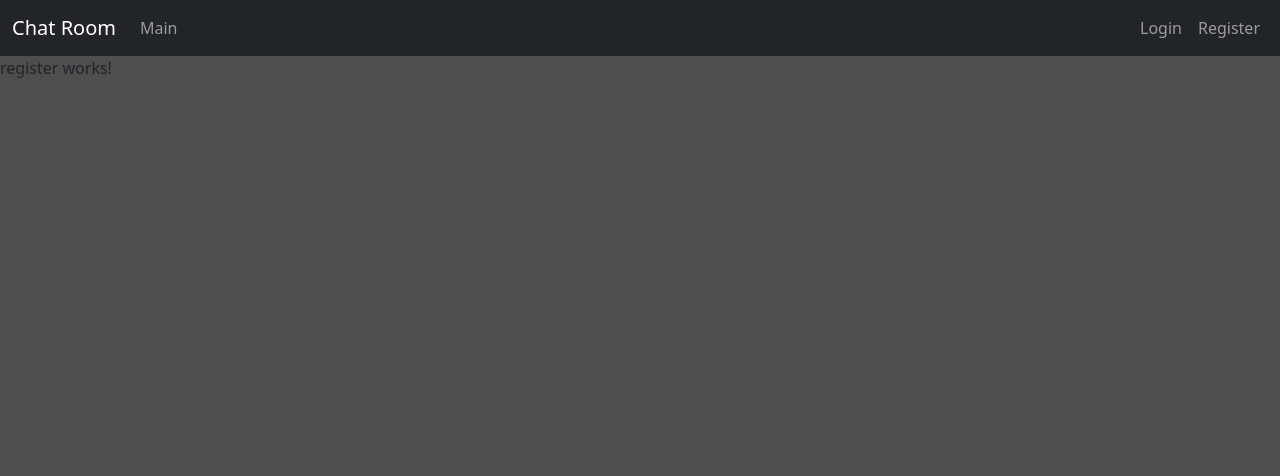
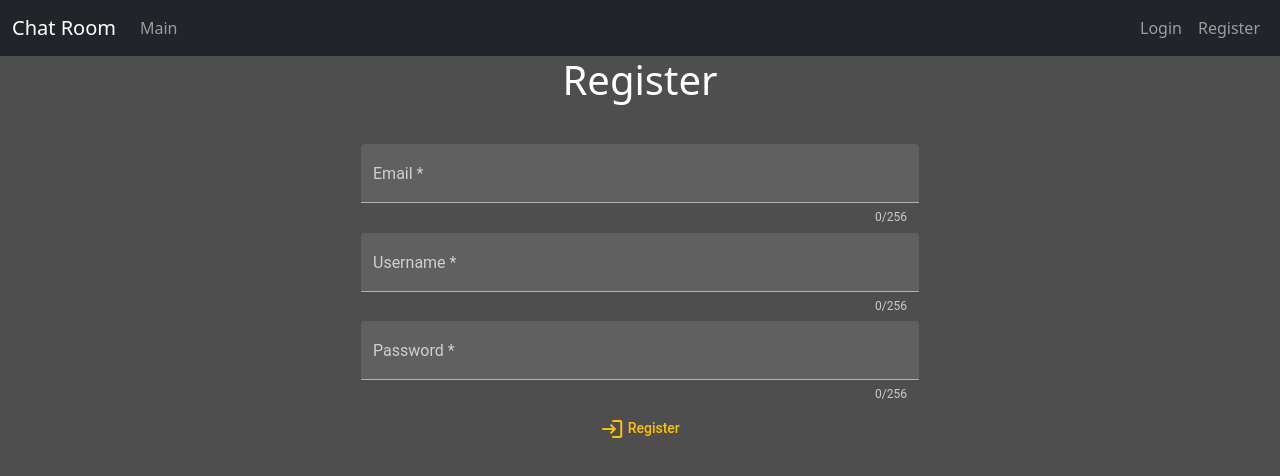
Before and after one commit to GustasJanusauskas/Chatroom-Site, an Angular app in the folder chatroomsite_frontend/: page /register in a window 1280 px wide. Shown: the top 476 px of the page. Built offline with nearby package versions, Linux system fonts and the light colour scheme.

Commit message:
Added UI for login and register pages

```diff
--- a/chatroomsite_frontend/src/app/app.module.ts
+++ b/chatroomsite_frontend/src/app/app.module.ts
@@ -2,6 +2,8 @@ import { NgModule } from '@angular/core';
 import { BrowserModule } from '@angular/platform-browser';
 import { BrowserAnimationsModule } from '@angular/platform-browser/animations';
 import { AppRoutingModule } from './app-routing.module';
+import { FormsModule, ReactiveFormsModule } from "@angular/forms";
+
 import { MatIconModule } from "@angular/material/icon";
 import {MatInputModule} from '@angular/material/input';
 import {MatCardModule} from '@angular/material/card';
@@ -23,6 +25,8 @@ import { RegisterComponent } from './register/register.component';
     BrowserModule,
     BrowserAnimationsModule,
     AppRoutingModule,
+    FormsModule,
+    ReactiveFormsModule,
     MatIconModule,
     MatInputModule,
     MatCardModule,
--- a/chatroomsite_frontend/src/app/login/login.component.css
+++ b/chatroomsite_frontend/src/app/login/login.component.css
@@ -0,0 +1,8 @@
+#LoginMain {
+    text-align: center;
+    color: var(--text-colour);
+}
+
+@media only screen and (max-width: 900px) {
+
+}
--- a/chatroomsite_frontend/src/app/login/login.component.html
+++ b/chatroomsite_frontend/src/app/login/login.component.html
@@ -1 +1,21 @@
-<p>login works!</p>
+<div id="LoginMain">
+    <div class="container">
+        <h1>Login</h1>
+        <br>
+        <mat-form-field class="LongInput mt-2" appearance="fill">
+            <mat-label>Username</mat-label>
+            <input matInput maxlength="256" type="text" placeholder="Please enter your username." [formControl]="username" autocomplete="off">
+            <mat-hint align="end">{{username.value!.length || 0}}/256</mat-hint>
+            <mat-error *ngIf="username.invalid">{{getErrorMsg(username)}}</mat-error>
+        </mat-form-field>
+        <br>
+        <mat-form-field class="LongInput mt-2" appearance="fill">
+            <mat-label>Password</mat-label>
+            <input matInput maxlength="256" type="password" placeholder="Please enter your password." [formControl]="password" autocomplete="off">
+            <mat-hint align="end">{{password.value!.length || 0}}/256</mat-hint>
+            <mat-error *ngIf="password.invalid">{{getErrorMsg(password)}}</mat-error>
+        </mat-form-field>
+        <br>
+        <button mat-button color="primary" class="LongInput mt-2" (click)="login()"><mat-icon>login</mat-icon>&ThickSpace; Login</button>
+    </div>
+</div>
--- a/chatroomsite_frontend/src/app/login/login.component.ts
+++ b/chatroomsite_frontend/src/app/login/login.component.ts
@@ -1,4 +1,5 @@
 import { Component, OnInit } from '@angular/core';
+import { FormControl, Validators } from "@angular/forms";
 
 @Component({
   selector: 'app-login',
@@ -6,10 +7,33 @@ import { Component, OnInit } from '@angular/core';
   styleUrls: ['./login.component.css']
 })
 export class LoginComponent implements OnInit {
+  username = new FormControl("", [Validators.minLength(8),Validators.required] );
+  password = new FormControl("", [Validators.minLength(8),Validators.required] );
 
-  constructor() { }
+
+  constructor() {
+
+  }
 
   ngOnInit(): void {
+
   }
 
+  getErrorMsg(form: FormControl): string {
+    if (form.hasError('required')) return 'You must enter a value.';
+    else if (form.hasError('minlength')) return 'Value must be atleast 8 characters long.';
+    else if (form.hasError('email')) return 'Email must be valid.';
+
+    return '';
+  }
+
+  login(): void {
+    if (this.username.invalid || this.password.invalid) return;
+
+    //on success
+    this.username.markAsUntouched();
+    this.password.markAsUntouched();
+    this.username.setValue('');
+    this.password.setValue('');
+  }
 }
--- a/chatroomsite_frontend/src/app/register/register.component.css
+++ b/chatroomsite_frontend/src/app/register/register.component.css
@@ -0,0 +1,8 @@
+#RegisterMain {
+    text-align: center;
+    color: var(--text-colour);
+}
+
+@media only screen and (max-width: 900px) {
+
+}
--- a/chatroomsite_frontend/src/app/register/register.component.html
+++ b/chatroomsite_frontend/src/app/register/register.component.html
@@ -1 +1,28 @@
-<p>register works!</p>
+<div id="RegisterMain">
+    <div class="container">
+        <h1>Register</h1>
+        <br>
+        <mat-form-field class="LongInput mt-2" appearance="fill">
+            <mat-label>Email</mat-label>
+            <input matInput maxlength="256" type="email" placeholder="Please enter your email." [formControl]="email" autocomplete="off">
+            <mat-hint align="end">{{email.value!.length || 0}}/256</mat-hint>
+            <mat-error *ngIf="email.invalid">{{getErrorMsg(email)}}</mat-error>
+        </mat-form-field>
+        <br>
+        <mat-form-field class="LongInput mt-2" appearance="fill">
+            <mat-label>Username</mat-label>
+            <input matInput maxlength="256" type="text" placeholder="Please enter your username." [formControl]="username" autocomplete="off">
+            <mat-hint align="end">{{username.value!.length || 0}}/256</mat-hint>
+            <mat-error *ngIf="username.invalid">{{getErrorMsg(username)}}</mat-error>
+        </mat-form-field>
+        <br>
+        <mat-form-field class="LongInput mt-2" appearance="fill">
+            <mat-label>Password</mat-label>
+            <input matInput maxlength="256" type="password" placeholder="Please enter your password." [formControl]="password" autocomplete="off">
+            <mat-hint align="end">{{password.value!.length || 0}}/256</mat-hint>
+            <mat-error *ngIf="password.invalid">{{getErrorMsg(password)}}</mat-error>
+        </mat-form-field>
+        <br>
+        <button mat-button color="primary" class="LongInput mt-2" (click)="register()"><mat-icon>login</mat-icon>&ThickSpace; Register</button>
+    </div>
+</div>
--- a/chatroomsite_frontend/src/app/register/register.component.ts
+++ b/chatroomsite_frontend/src/app/register/register.component.ts
@@ -1,4 +1,5 @@
 import { Component, OnInit } from '@angular/core';
+import { FormControl, Validators } from "@angular/forms";
 
 @Component({
   selector: 'app-register',
@@ -6,10 +7,36 @@ import { Component, OnInit } from '@angular/core';
   styleUrls: ['./register.component.css']
 })
 export class RegisterComponent implements OnInit {
+  email = new FormControl("", [Validators.email,Validators.required] );
+  username = new FormControl("", [Validators.minLength(8),Validators.required] );
+  password = new FormControl("", [Validators.minLength(8),Validators.required] );
 
-  constructor() { }
+
+  constructor() {
+
+  }
 
   ngOnInit(): void {
+
   }
 
+  getErrorMsg(form: FormControl): string {
+    if (form.hasError('required')) return 'You must enter a value.';
+    else if (form.hasError('minlength')) return 'Value must be atleast 8 characters long.';
+    else if (form.hasError('email')) return 'Email must be valid.';
+
+    return '';
+  }
+
+  register(): void {
+    if (this.username.invalid || this.password.invalid || this.email.invalid) return;
+
+    //on success
+    this.email.markAsUntouched();
+    this.username.markAsUntouched();
+    this.password.markAsUntouched();
+    this.email.setValue('');
+    this.username.setValue('');
+    this.password.setValue('');
+  }
 }
--- a/chatroomsite_frontend/src/styles.scss
+++ b/chatroomsite_frontend/src/styles.scss
@@ -17,6 +17,10 @@
     vertical-align: middle;
 }
 
+.LongInput {
+    width: 50%;
+}
+
 body {
     background-color: var(--bg-colour);
 }
```
